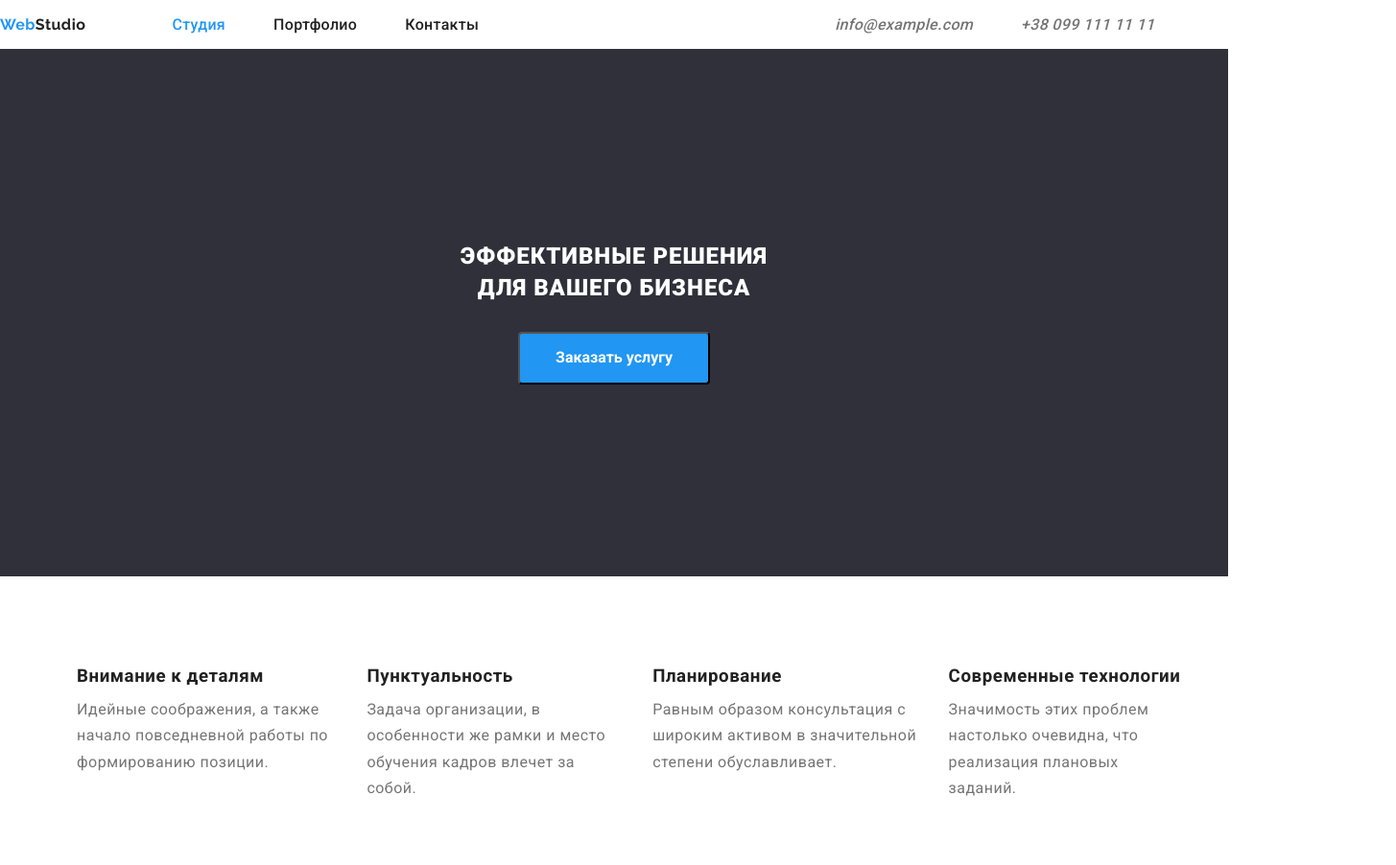
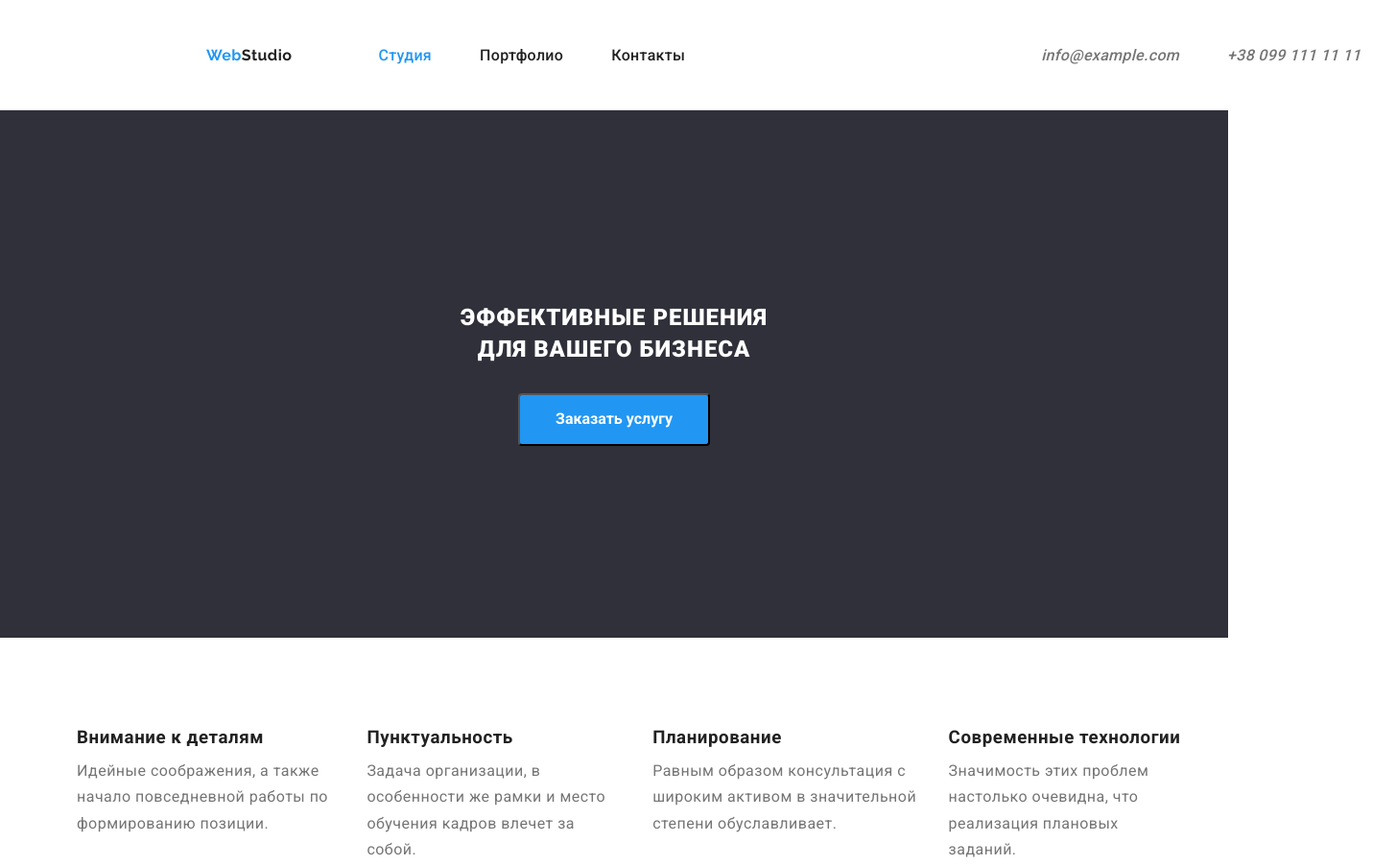
Before and after one commit to tetvoli/goit-markup-hw-03, a plain HTML site: page index.html in a window 1280 px wide. Shown: the top 902 px of the page at 96% size, 1455 px wide, since content can reach past the window. Drawn offline with nearby package versions, Linux system fonts and the light colour scheme.

Commit message:
homework3
header

```diff
--- a/css/style.css
+++ b/css/style.css
@@ -50,6 +50,12 @@ header {
 .content {
   display: flex;
   align-items: center;
+  width: 1240px;
+
+  margin-top: 32px;
+  margin-bottom: 32px;
+  margin-left: 215px;
+  margin-right: 215px;
 }
 header .logo {
   font-family: Raleway;
```
